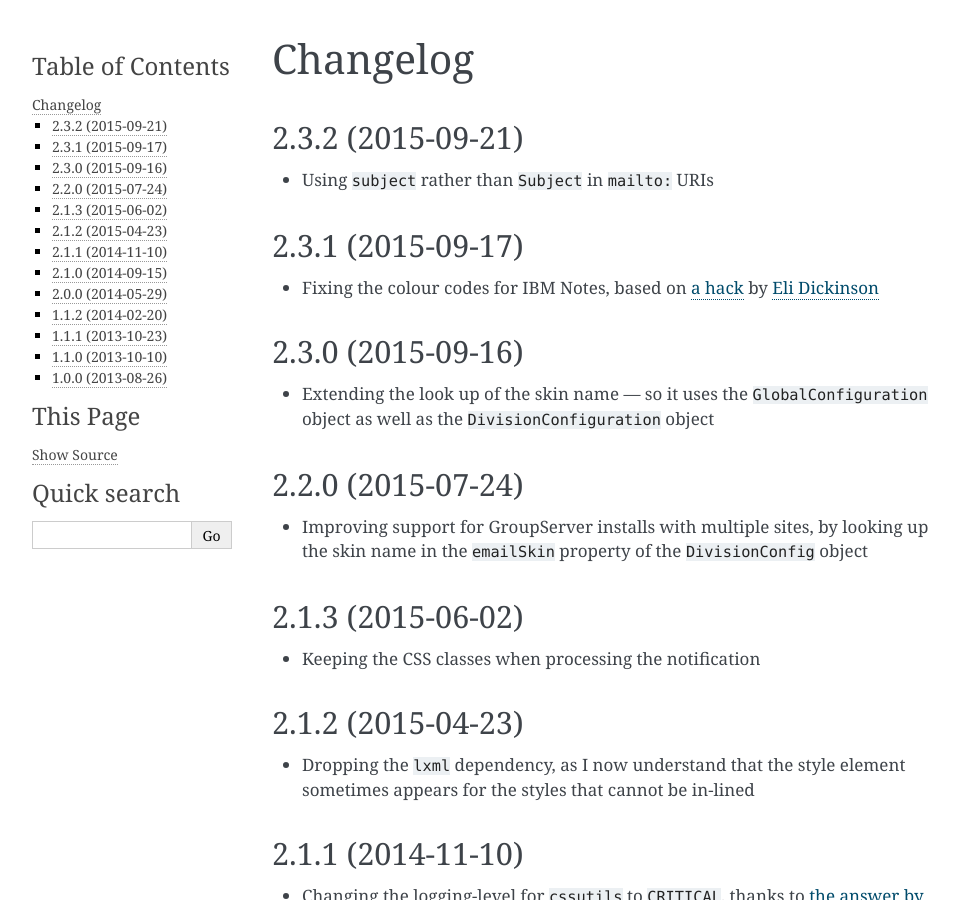
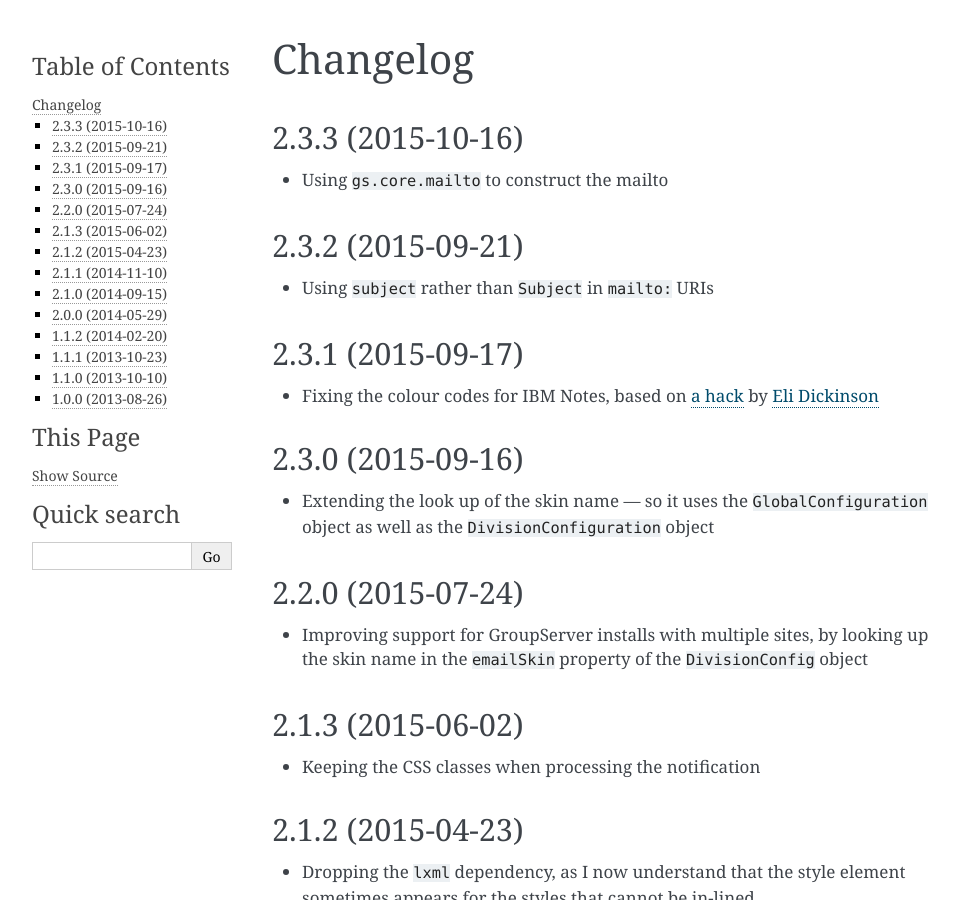
Before and after one commit to groupserver/gs.content.email.base, a Sphinx documentation site: the page built from docs/HISTORY.rst, in a window 1280 px wide and 900 px high. Shown: the whole window, without its empty margins (148-1107 px from the left). Built offline with Sphinx 7.4.7, drawn with Linux system fonts in a browser that asks for light colours.

Commit message:
Bumping the version

```diff
--- a/docs/HISTORY.rst
+++ b/docs/HISTORY.rst
@@ -1,5 +1,10 @@
 Changelog
 =========
+
+2.3.3 (2015-10-16)
+------------------
+
+* Using ``gs.core.mailto`` to construct the mailto
 
 2.3.2 (2015-09-21)
 ------------------
--- a/version.py
+++ b/version.py
@@ -1,5 +1,5 @@
 # -*- coding: utf-8 -*-
-version = '2.3.2'
+version = '2.3.3'
 release = False
 
 #--------------------------------------------------------------------------#
```
